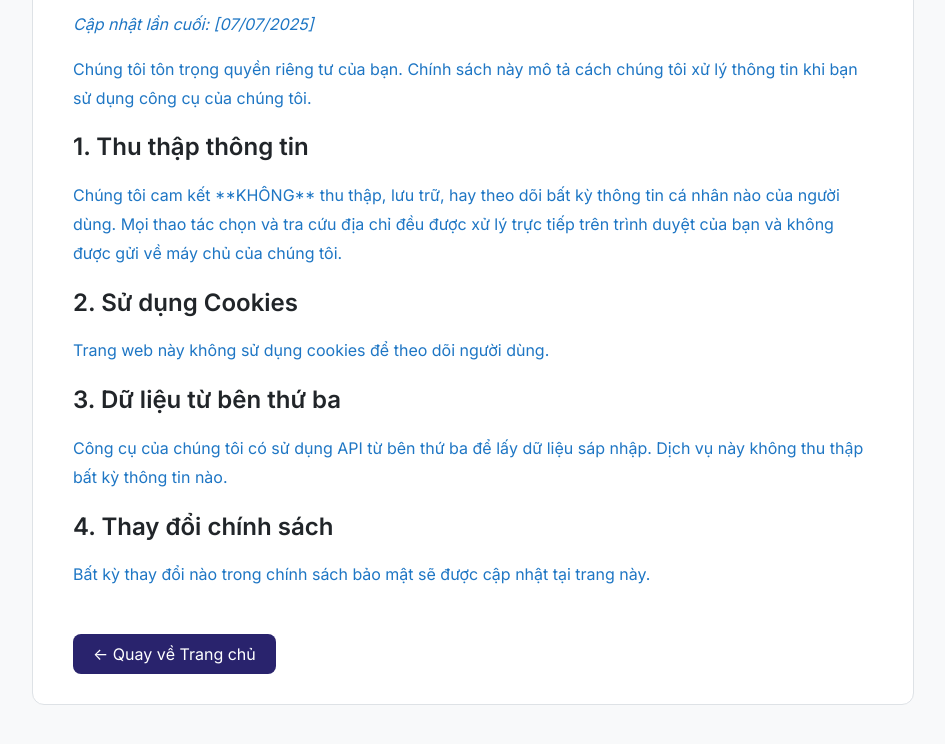
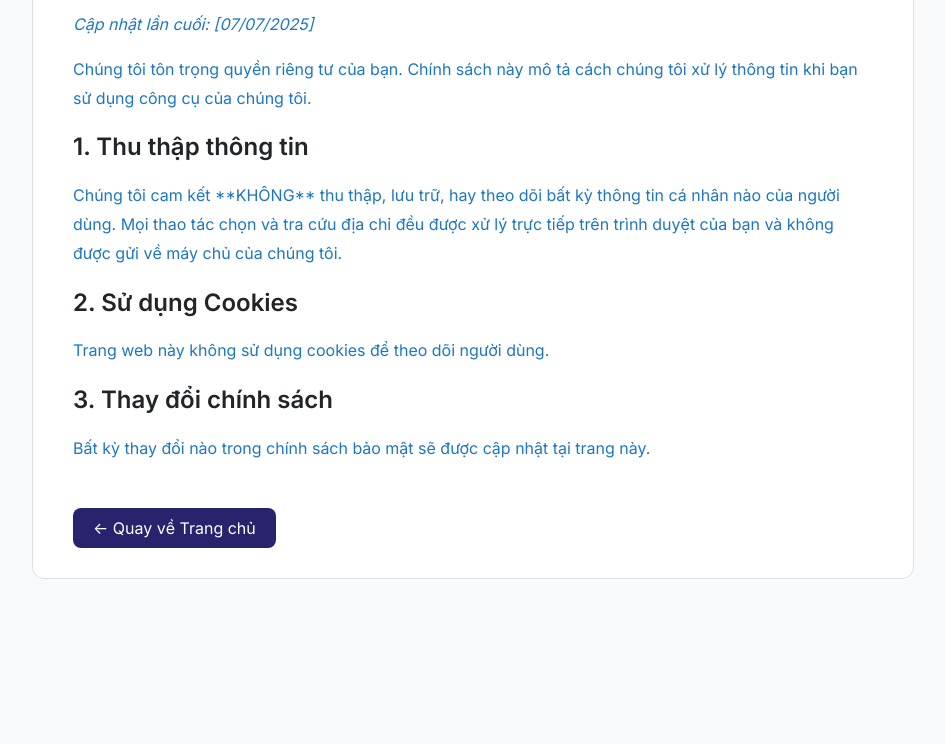
Before and after one commit to thinhpxp/sapnhap_v7, a website: page vi/policies.html in a window 1280 px wide. Shown: the part 138-882 px from the top of the page, without its empty margins (167-1112 px from the left). After the commit the page ends 800 px from the top, so only its background shows below. Drawn offline with Linux system fonts and the light colour scheme.

Commit message:
iều chỉnh chiính sac

```diff
--- a/vi/policies.html
+++ b/vi/policies.html
@@ -71,11 +71,7 @@
         <p>
             Trang web này không sử dụng cookies để theo dõi người dùng.
         </p>
-        <h2>3. Dữ liệu từ bên thứ ba</h2>
-        <p>
-            Công cụ của chúng tôi có sử dụng API từ bên thứ ba để lấy dữ liệu sáp nhập. Dịch vụ này không thu thập bất kỳ thông tin nào.
-        </p>
-        <h2>4. Thay đổi chính sách</h2>
+        <h2>3. Thay đổi chính sách</h2>
         <p>
             Bất kỳ thay đổi nào trong chính sách bảo mật sẽ được cập nhật tại trang này.
         </p>
```
Also changed, not shown: en/policies.html (+1 -4 lines).
